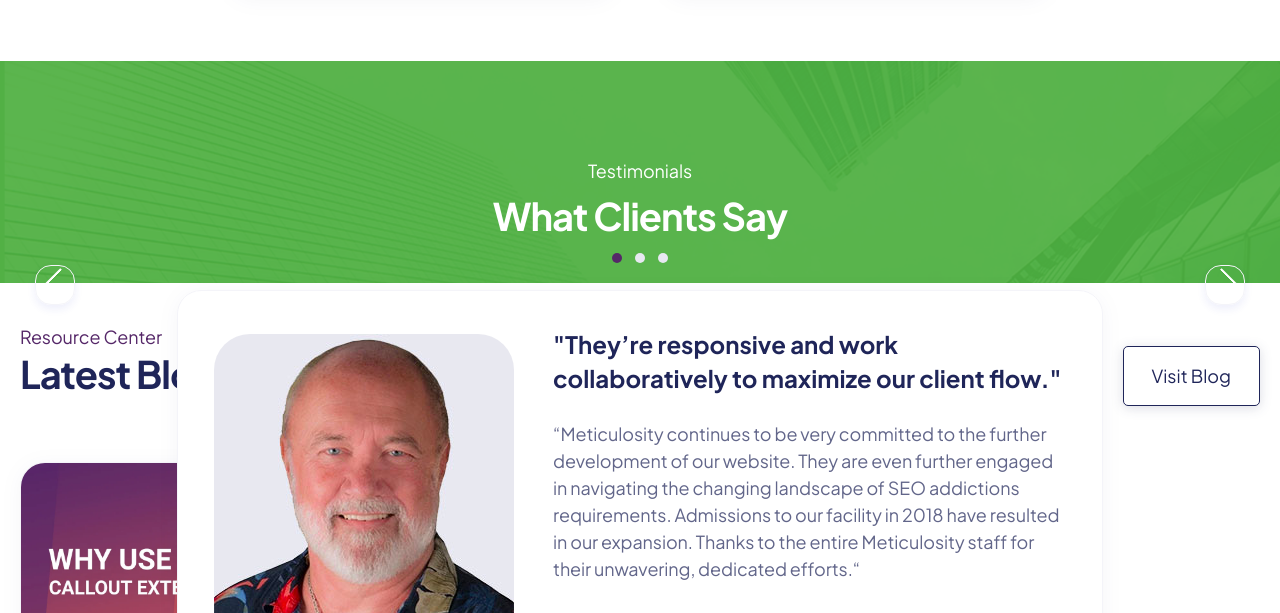
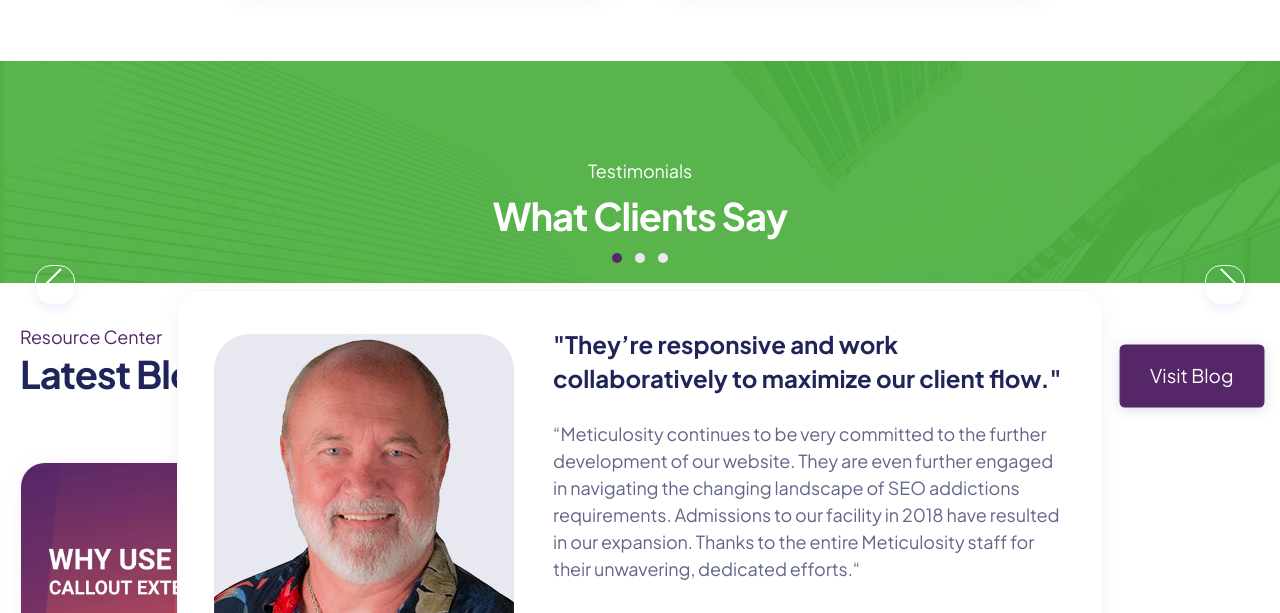
Before and after one commit to uliprnvch/meticulosity.project, a website built with Parcel: page src/index.html in a window 1280 px wide. In both pictures the pointer is over the button "Visit Blog". Shown: the part 7697-8310 px from the top of the page. Built offline with nearby package versions, Linux system fonts and the light colour scheme.

Commit message:
adding hover

```diff
--- a/src/scss/style__resource.scss
+++ b/src/scss/style__resource.scss
@@ -52,6 +52,12 @@
     padding: 20px 28px;
     filter: drop-shadow(0 2px 6px rgba(31,37,89,.16));
     transition: .2s ease-in-out;
+}
+.section-resource__content-table-btn:hover {
+    background-color: #552768;
+    color: #fff;
+    border: 1px solid #552768;
+    transform: scale(1.05);
 }
 .section-resource__block-content-cards {
     display: grid;
@@ -177,3 +183,22 @@ height: 60px;
     font-size: 12px;
     border: #552768;
 }
+
+// @media screen and (max-width: 500px){
+//     .section-resource__block-content-cards {
+//         display: grid;
+//         grid-template-columns: repeat(3, auto);
+//         grid-column-gap: 0;
+//         grid-row-gap: 27px;
+//         // display: flex;
+//         // flex-wrap: wrap;
+//         // justify-content: center;
+//         margin: 0 auto 36px auto;
+//         max-width: 1311px;
+//         padding: 16px 0;
+//     }
+//     .section-resource__block-content-card-text-end-btn {
+//         float: left;
+//         margin: 30px 0 16px 0;
+//     }
+// }
```
Also changed, not shown: 2 other files.
